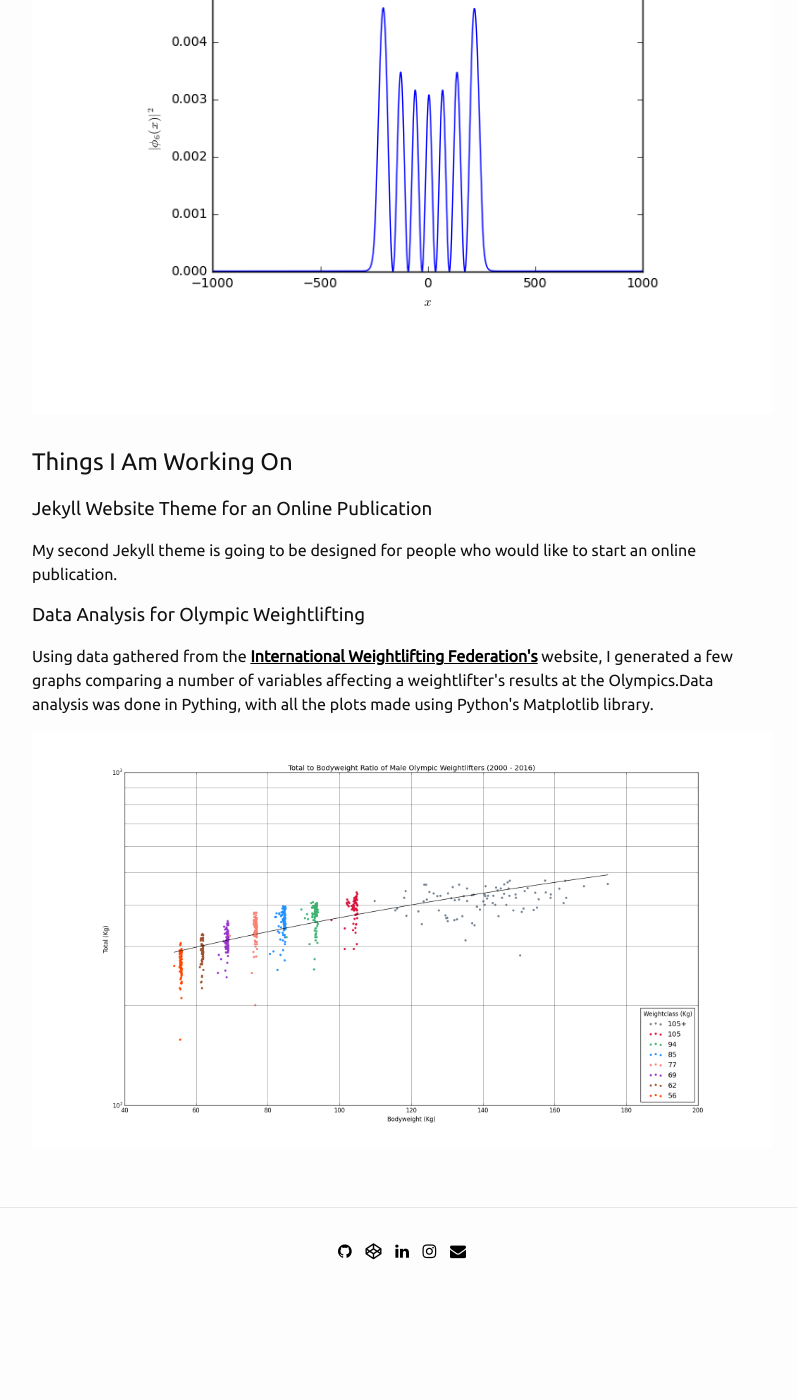
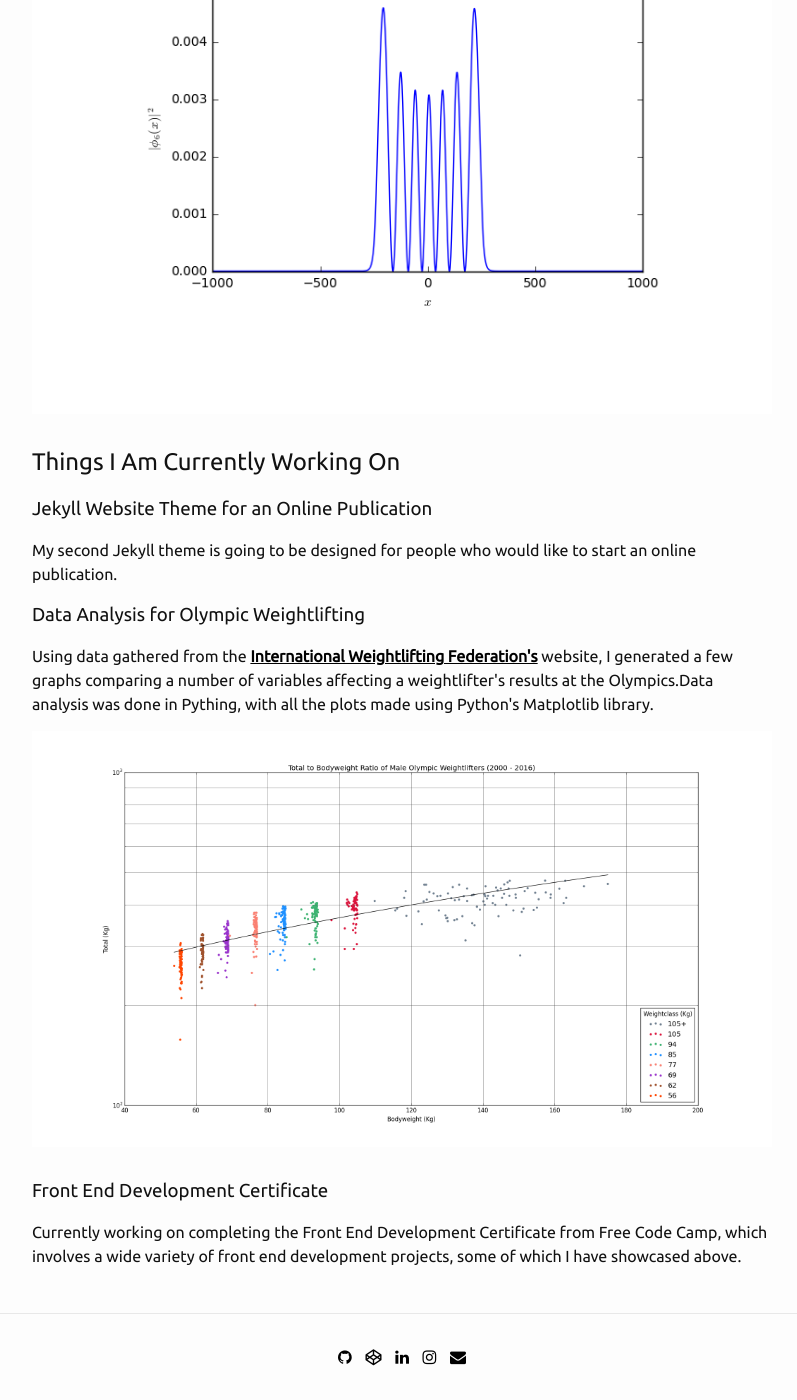
Before and after one commit to fikriafk/fikriafk.github.io, a Jekyll site: the page built from index.html, in a window 1280 px wide and 1400 px high, scrolled down 4513 px. Shown: the whole window, without its empty margins (238-1035 px from the left). Built offline with Jekyll 4.4.1, drawn with Linux system fonts in a browser that asks for light colours; nearby versions of some CDN libraries; before the commit the page ends 5807 px from its top, so only the background shows below that.

Commit message:
Update index.html

```diff
--- a/index.html
+++ b/index.html
@@ -62,7 +62,7 @@ layout: default
 
 <a href="https://github.com/LeNPaul/computational-physics/tree/master/HW4/EX1" target="_blank"><img src="{{ site.url }}/images/quantum-code.png"></a>
 
-<h2>Things I Am Working On</h2>
+<h2>Things I Am Currently Working On</h2>
 
 <h3>Jekyll Website Theme for an Online Publication</h3>
 
@@ -74,4 +74,8 @@ layout: default
 
 <a href="https://github.com/LeNPaul/data-analysis-projects/tree/master/weightlifting" target="_blank"><img src="{{ site.url }}/images/bw_total_wl.png"></a>
 
+<h3>Front End Development Certificate</h3>
+
+<p>Currently working on completing the Front End Development Certificate from Free Code Camp, which involves a wide variety of front end development projects, some of which I have showcased above.</p>
+
 </div>
```
